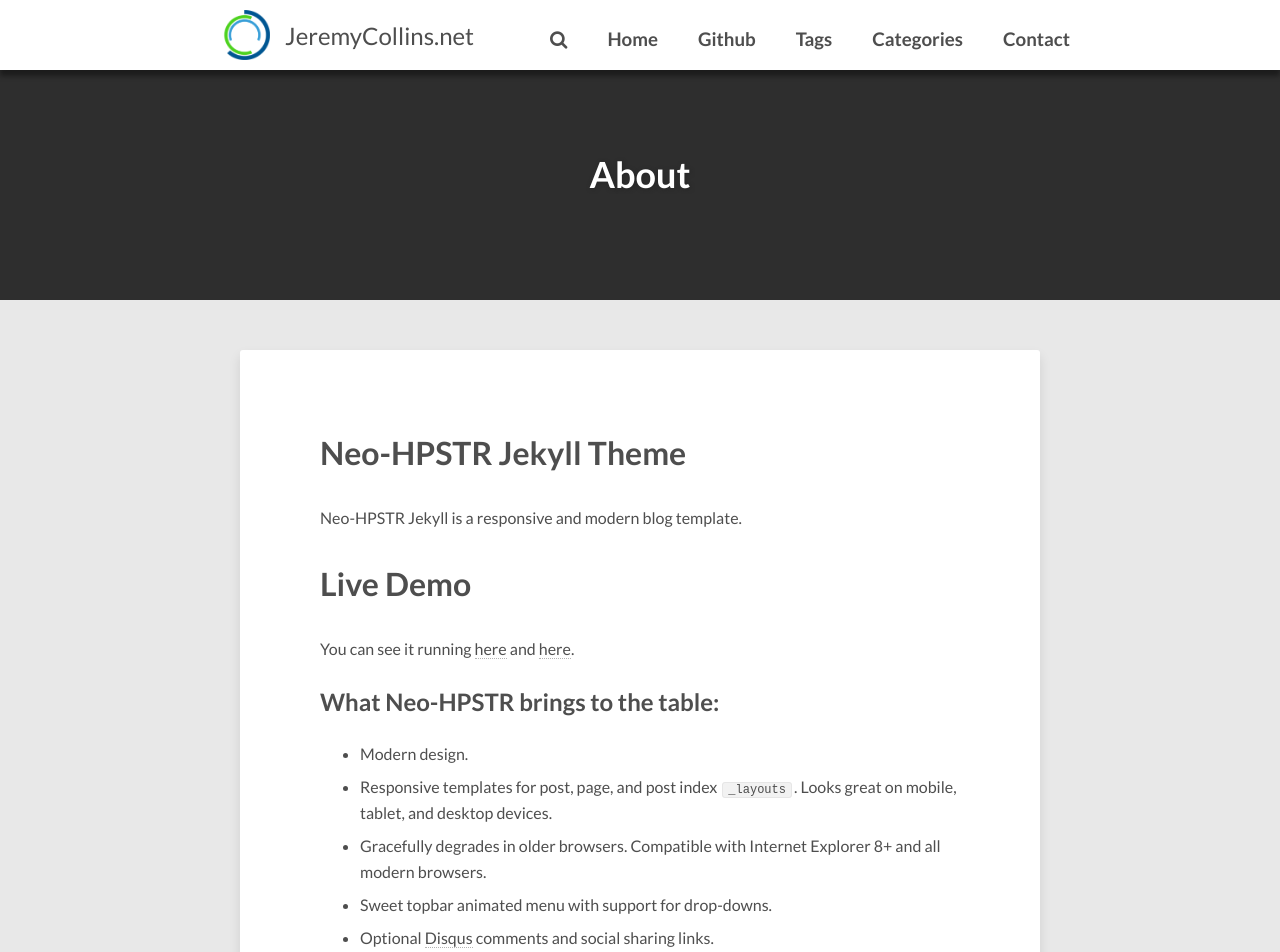
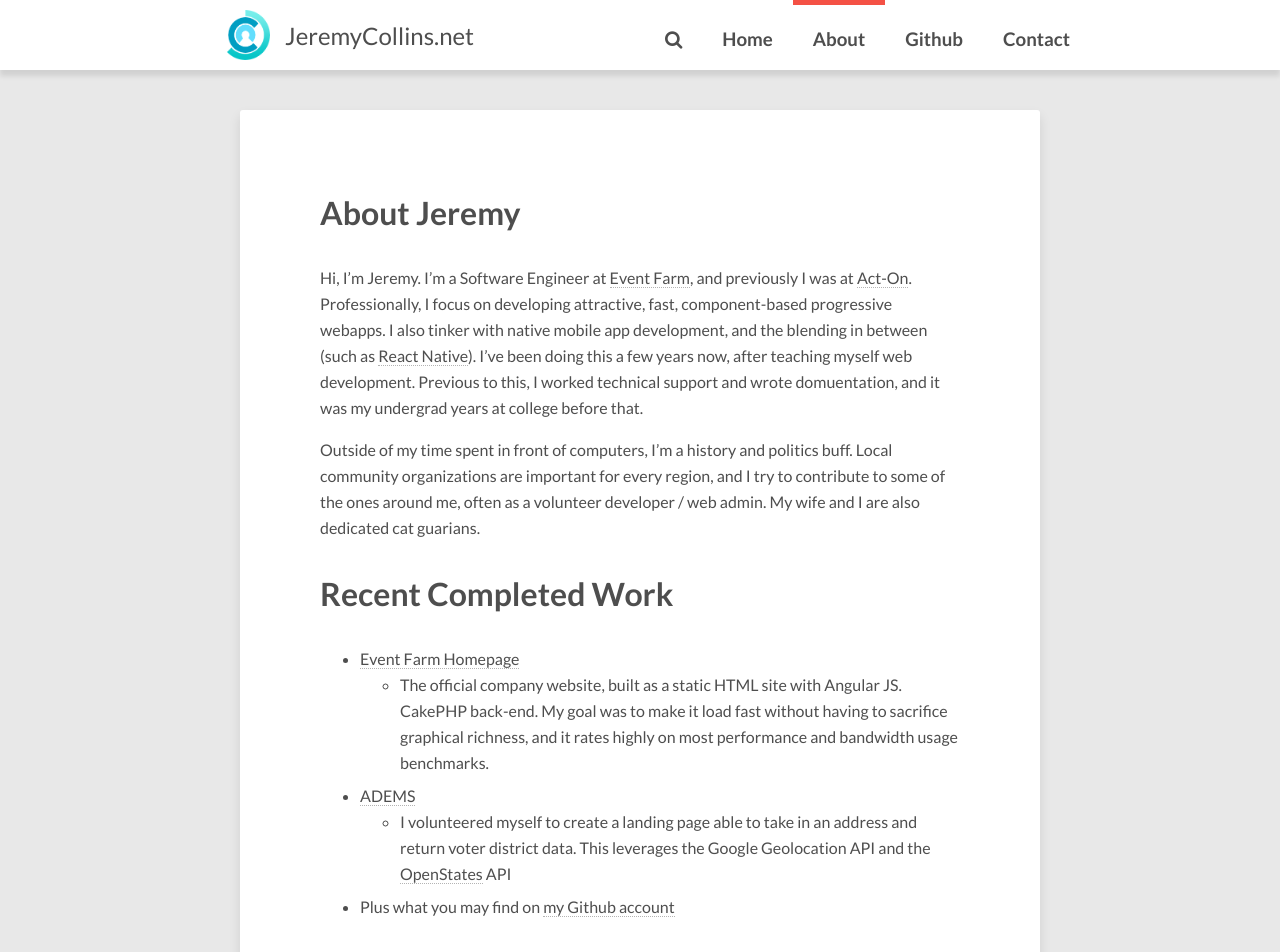
Before and after one commit to jdodsoncollins/JeremyCollinsDotNet, a Jekyll site: the page built from about.md, in a window 1280 px wide and 1400 px high. Shown: the top 952 px of the window. Built offline with Jekyll 4.4.1, drawn with Linux system fonts in a browser that asks for light colours; nearby versions of some CDN libraries; comment, search, counter and statistics services are not loaded; some of the changed text lies outside the part shown.

Commit message:
New post, minor style changes

```diff
--- a/_config.yml
+++ b/_config.yml
@@ -5,12 +5,12 @@
 disqus_shortname:
 reading_time:     true # if true, shows the estimated reading time for a post
 words_per_minute: 200
-logo:             images/jcn-logo.png # logo visible in the topbar
+logo:             images/jcn-sm.png # logo visible in the topbar
 excerpt_separator: <!--more-->
 # Your site's domain goes here (eg: //mmistakes.github.io, http://mademistakes.com, etc)
 # When testing locally leave blank or use http://localhost:4000
 
-url: http://JeremyCollins.net
+url: http://jeremycollins.net
 
 # draw your top menu here
 # each item must have a title and a url.
@@ -20,13 +20,11 @@
 menu:
   - title: 'Home'
     url: '/'
+  - title: 'About'
+    url: '/about'
+    type: 'about'
   - title: 'Github'
     url: 'https://github.com/jdodsoncollins'
-  - title: 'Tags'
-    url: '/tags'
-  - title: 'Categories'
-    url: '/categories'
-    type: 'categories'
   - title: 'Contact'
     url: '#'
     submenu:
--- a/_includes/header.html
+++ b/_includes/header.html
@@ -46,7 +46,12 @@
       <li class="header-item"><a href="{{site.url}}/search"><h3><i class="fa fa-search"></i></h3></a></li>
     </ul>
   </div>
-<div class="entry-header">
+{% if page.layout != 'post' %}
+<div class="home-header" >
+  </div>
+{% endif %}
+{% if page.layout == 'post' %}
+<div class="entry-header" >
   <div class="header-title">
     <div class="header-title-wrap">
       <h1>{{ page.title }}</h1>
@@ -70,7 +75,7 @@
     </div><!-- /.header-title-wrap -->
   </div><!-- /.header-title -->
 </div><!-- /.entry-header -->
-
+{% endif %}
 
 <nav id="menu" style="display: none">
   <ul>
--- a/_sass/_page.scss
+++ b/_sass/_page.scss
@@ -544,13 +544,13 @@
 }
 .header-menu-top{
 	background-color: $menu-top;
-	box-shadow: 0px 6px 5px rgba(0, 0, 0, 0.4);
+	box-shadow: 0px 6px 5px rgba(0, 0, 0, 0.1);
 }
 
 .header-menu-overflow{
 	background-color: $menu-overflow;
 	z-index: 100;
-	box-shadow: 0px 6px 5px rgba(0, 0, 0, 0.4);
+	box-shadow: 0px 6px 5px rgba(0, 0, 0, 0.1);
 }
 .header-menu-overflow ul li a{
 	color: $white;
--- a/_sass/_site.scss
+++ b/_sass/_site.scss
@@ -48,6 +48,10 @@
 		display: inline;
 	}
 }
+.home-header {
+	padding-top: 60px;
+	height: 50px;
+}
 
 // Global Transition
 // ---------------------------------------------------
--- a/about.md
+++ b/about.md
@@ -4,33 +4,23 @@
 share: true
 ---
 
-# Neo-HPSTR Jekyll Theme
+# About Jeremy
 
-Neo-HPSTR Jekyll is a responsive and modern blog template.
+Hi, I'm Jeremy. I'm a Software Engineer at [Event Farm](eventfarm.com), and previously I was at [Act-On](act-on.com). Professionally, I focus on developing attractive, fast, component-based progressive webapps. I also tinker with native mobile app development, and the blending in between (such as [React Native](https://facebook.github.io/react-native/)). I've been doing this a few years now, after teaching myself web development. Previous to this, I worked technical support and wrote domuentation, and it was my undergrad years at college before that.
 
-# Live Demo
+Outside of my time spent in front of computers, I'm a history and politics buff. Local community organizations are important for every region, and I try to contribute to some of the ones around me, often as a volunteer developer / web admin. My wife and I are also dedicated cat guarians.
 
-You can see it running [here](http://blog.rhesoft.com/) and [here](http://aronbordin.com/neo-hpstr-jekyll-theme/).
+# Recent Completed Work
+* [Event Farm Homepage](eventfarm.com)
+    * The official company website, built as a static HTML site with Angular JS. CakePHP back-end. My goal was to make it load fast without having to sacrifice graphical richness, and it rates highly on most performance and bandwidth usage benchmarks.
+* [ADEMS](adems2017.vote)
+    * I volunteered myself to create a landing page able to take in an address and return voter district data. This leverages the Google Geolocation API and the [OpenStates](https://openstates.org) API
+* Plus what you may find on [my Github account](https://github.com/jdodsoncollins)
 
+# About this page
 
-## What Neo-HPSTR brings to the table:
+This site is built with [Jekyll](https://jekyllrb.com), and hosted on a Digital Ocean Ubuntu droplet.
 
-* Modern design.
-* Responsive templates for post, page, and post index `_layouts`. Looks great on mobile, tablet, and desktop devices.
-* Gracefully degrades in older browsers. Compatible with Internet Explorer 8+ and all modern browsers.
-* Sweet topbar animated menu with support for drop-downs.
-* Optional [Disqus](http://disqus.com) comments and social sharing links.
-* [Open Graph](https://developers.facebook.com/docs/opengraph/) and [Twitter Cards](https://dev.twitter.com/docs/cards) support for a better social sharing experience.
-* Simple [custom 404 page](http://mmistakes.github.io/hpstr-jekyll-theme/404.html) to get you started.
-* Stylesheets for Pygments and Coderay [syntax highlighting](http://mmistakes.github.io/hpstr-jekyll-theme/code-highlighting-post/) to make your code examples look snazzy
-* Author panel, with social links
-* Read more tag support(similar with Wordpress ).
+I realize I could have this site hosted for free on GitHub Pages, but using my Digital Ocean server is also a fun resource to have (for example, I also have it manage MX, dkim and SPF records to forward @jeremycollins.net email around via [MailGun](https://mailgun.com))
 
-![Preview](http://aronbordin.com/images/neo-hpstr-jekyll-theme-preview.png)
-
-
----
-
-## Getting Started
-
-Neo-HPSTR takes advantage of Sass and data files to make customizing easier. These features require Jekyll 2.x and will not work with older versions of Jekyll.
+Want to see the source for the page? See [My Public Github Project for it](https://github.com/jdodsoncollins/JeremyCollinsDotNet)
```
Also changed, not shown: _posts/20167-1-24-Angular-2-parse-dom.md (added, +54 -0 lines), images/jcn-logo.png, images/jcn-sm.png (added).
